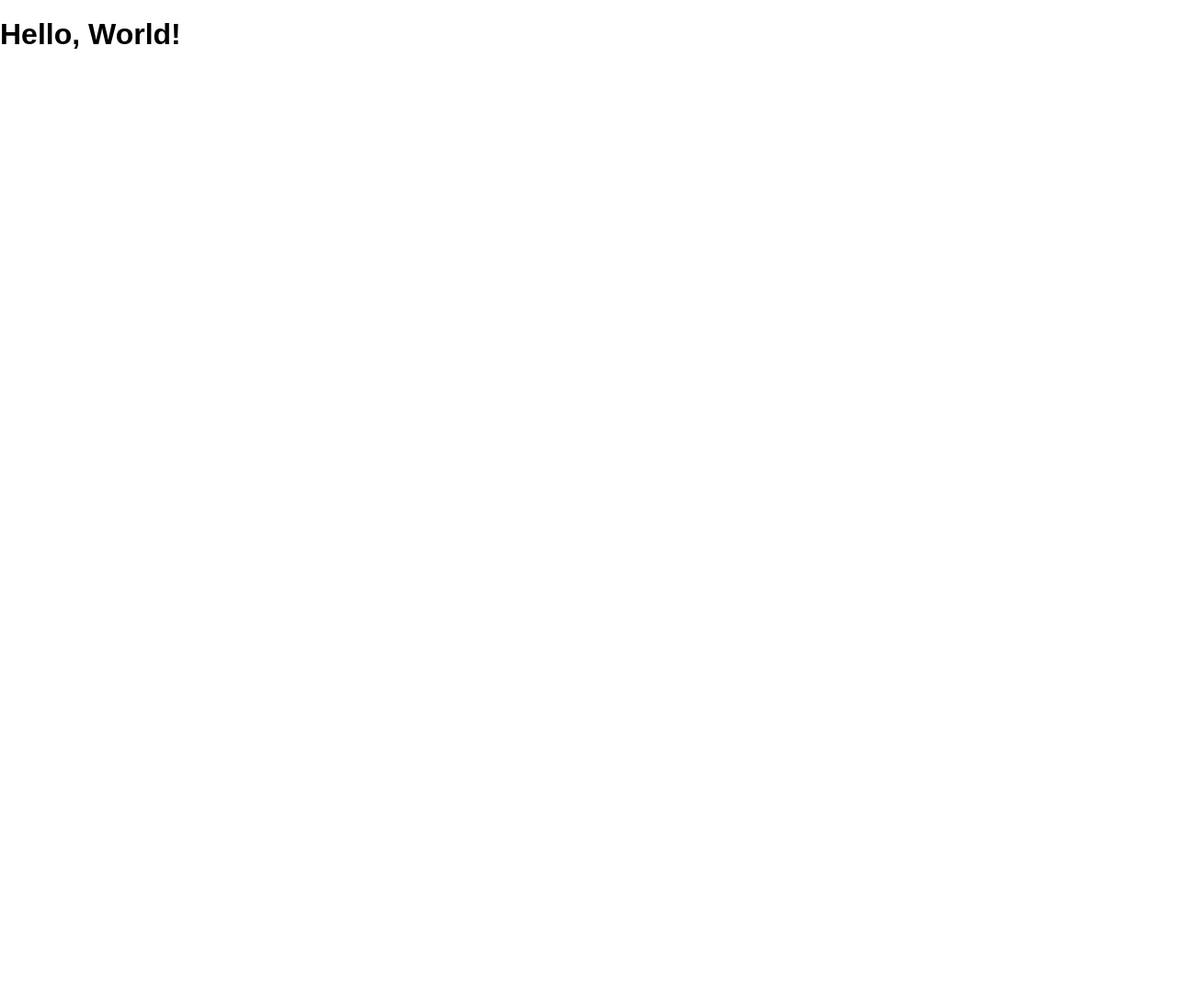
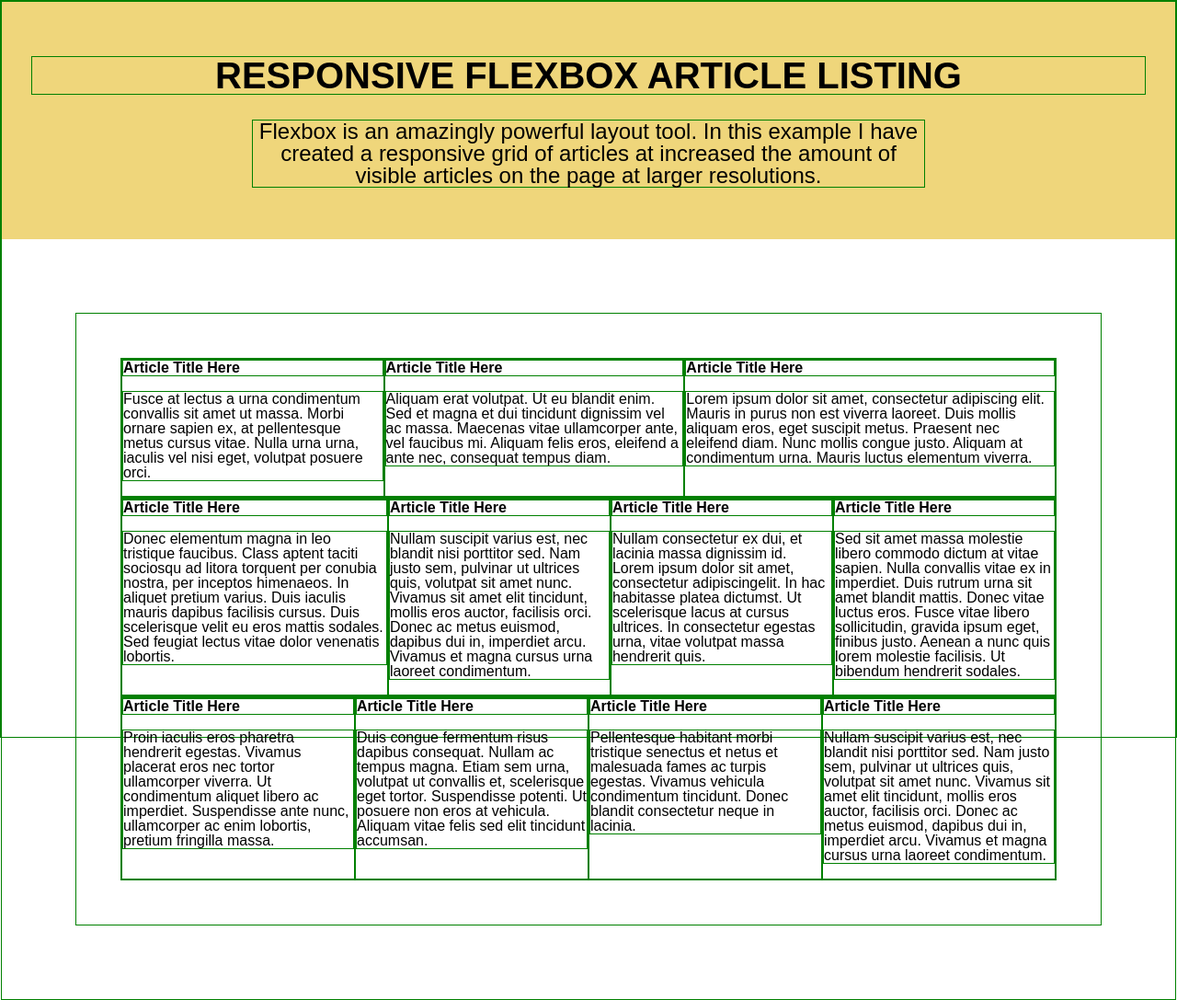
Before and after one commit to jfordnose64/responsive, a website: page public/index.html in a window 1280 px wide. Shown: the whole page at 92% size. Before the commit the page ends 821 px from the top, so only its background shows below. Drawn offline with Linux system fonts and the light colour scheme; a web font is replaced by a local one.

Commit message:
working on the spacing atm

```diff
--- a/public/index.html
+++ b/public/index.html
@@ -10,7 +10,115 @@
 </head>
 
 <body>
-  <h1 class='-world'>Hello, World!</h1>
+  <div class="head_1">
+    <h1 class="header">RESPONSIVE FLEXBOX ARTICLE LISTING</h1>
+    <p class="flex_1">Flexbox is an amazingly powerful layout tool. In this example I have created a responsive grid of
+      articles at increased the amount of visible articles on the page at larger resolutions.
+    </p>
+  </div>
+
+
+  <section class="paragraph">
+    <article class="art_1">
+      <section>
+        <header class="title">Article Title Here</header>
+        <p>
+          Fusce at lectus a urna condimentum convallis sit amet ut massa.
+          Morbi ornare sapien ex, at pellentesque metus
+          cursus vitae. Nulla urna urna, iaculis vel nisi eget,
+          volutpat posuere orci.
+        </p>
+      </section>
+      <section>
+        <header class="title">Article Title Here</header>
+        <p>
+          Aliquam erat volutpat. Ut eu blandit enim. Sed et magna et dui tincidunt dignissim vel ac massa. Maecenas
+          vitae
+          ullamcorper ante, vel faucibus mi. Aliquam felis eros, eleifend a ante nec, consequat tempus diam.
+        </p>
+      </section>
+      <section>
+        <header class="title">Article Title Here</header>
+        <p>
+          Lorem ipsum dolor sit amet, consectetur adipiscing elit. Mauris in purus non est viverra laoreet. Duis mollis
+          aliquam eros, eget suscipit metus.
+          Praesent nec eleifend diam. Nunc mollis congue justo. Aliquam at condimentum urna. Mauris luctus elementum
+          viverra.
+        </p>
+      </section>
+    </article>
+    <article class="art_2">
+      <section id="flex_1">
+        <header class="title">Article Title Here</header>
+        <p>
+          Donec elementum magna in leo tristique faucibus. Class aptent taciti sociosqu ad litora torquent per conubia
+          nostra, per inceptos himenaeos.
+          In aliquet pretium varius. Duis iaculis mauris dapibus facilisis cursus.
+          Duis scelerisque velit eu eros mattis sodales. Sed feugiat lectus vitae dolor venenatis lobortis.
+        </p>
+      </section>
+      <section>
+        <header class="title" id="flex_2">Article Title Here</header>
+        <p>
+          Nullam suscipit varius est, nec blandit nisi porttitor sed. Nam justo sem, pulvinar ut ultrices quis,
+          volutpat sit amet nunc. Vivamus sit amet elit tincidunt, mollis eros auctor, facilisis orci.
+          Donec ac metus euismod, dapibus dui in, imperdiet arcu. Vivamus et magna cursus urna laoreet condimentum.
+        </p>
+      </section>
+      <section>
+        <header class="title" id="flex_3">Article Title Here</header>
+        <p>
+          Nullam consectetur ex dui, et lacinia massa dignissim id. Lorem ipsum dolor sit amet, consectetur
+          adipiscingelit.
+          In hac habitasse platea dictumst. Ut scelerisque lacus at cursus ultrices.
+          In consectetur egestas urna, vitae volutpat massa hendrerit quis.
+        </p>
+      </section>
+      <section>
+        <header class="title">Article Title Here</header>
+        <p>
+          Sed sit amet massa molestie libero commodo dictum at vitae sapien. Nulla convallis vitae ex in imperdiet.
+          Duis rutrum urna sit amet blandit mattis. Donec vitae luctus eros. Fusce vitae libero sollicitudin, gravida
+          ipsum eget, finibus justo.
+          Aenean a nunc quis lorem molestie facilisis. Ut bibendum hendrerit sodales.
+        </p>
+      </section>
+    </article>
+    <article class="art_3">
+      <section>
+        <header class="title">Article Title Here</header>
+        <p>
+          Proin iaculis eros pharetra hendrerit egestas. Vivamus placerat eros nec tortor ullamcorper viverra.
+          Ut condimentum aliquet libero ac imperdiet.
+          Suspendisse ante nunc, ullamcorper ac enim lobortis, pretium fringilla massa.
+        </p>
+      </section>
+      <section>
+        <header class="title">Article Title Here</header>
+        <p>
+          Duis congue fermentum risus dapibus consequat. Nullam ac tempus magna. Etiam sem urna, volutpat ut convallis
+          et,
+          scelerisque eget tortor. Suspendisse potenti.
+          Ut posuere non eros at vehicula. Aliquam vitae felis sed elit tincidunt accumsan.
+        </p>
+      </section>
+      <section>
+        <header class="title">Article Title Here</header>
+        <p>
+          Pellentesque habitant morbi tristique senectus et netus et malesuada fames ac turpis egestas.
+          Vivamus vehicula condimentum tincidunt. Donec blandit consectetur neque in lacinia.
+        </p>
+      </section>
+      <section>
+        <header class="title">Article Title Here</header>
+        <p>
+          Nullam suscipit varius est, nec blandit nisi porttitor sed. Nam justo sem, pulvinar ut ultrices quis,
+          volutpat sit amet nunc. Vivamus sit amet elit tincidunt, mollis eros auctor, facilisis orci.
+          Donec ac metus euismod, dapibus dui in, imperdiet arcu. Vivamus et magna cursus urna laoreet condimentum.
+        </p>
+      </section>
+    </article>
+  </section>
 </body>
 
 </html>
--- a/public/screen.css
+++ b/public/screen.css
@@ -1,12 +1,74 @@
+@import url('https://fonts.googleapis.com/css?family=Halant:400,600,700&display=swap');
+
 :root {
   font: 16px / 1 sans-serif;
 }
 
 html {
   height: 100%;
+  font-family: Halant, sans-serif;
 }
 
 body {
   margin: 0;
   min-height: 100%;
 }
+
+.header {
+  font-size: 2.5rem;
+}
+
+.head_1 {
+  justify-content: center;
+  text-align: center;
+  border: 1rem solid #efd67b;
+  background-color: #efd67b;
+  padding: 1rem;
+}
+
+.flex_1 {
+  font-size: 1.5rem;
+  margin-left: 15rem;
+  margin-right: 15rem;
+  text-align: center;
+}
+
+.art_1 {
+  justify-content: center;
+  display: flex;
+}
+
+.art_2 {
+  justify-content: center;
+  display: flex;
+}
+
+.art_3 {
+  justify-content: center;
+  display: flex;
+}
+
+.title {
+  font-weight: bold;
+}
+
+.paragraph {
+  padding: 3rem;
+  margin: 5rem;
+  flex-basis: 25%;
+  /* flex-direction: ; */
+}
+
+
+.art_3>section,
+.art_2>section {
+  flex-basis: 25%;
+}
+
+#flex_1 {
+  flex: 11111 10 40em;
+}
+
+* {
+  border: 1px solid green;
+}
```
